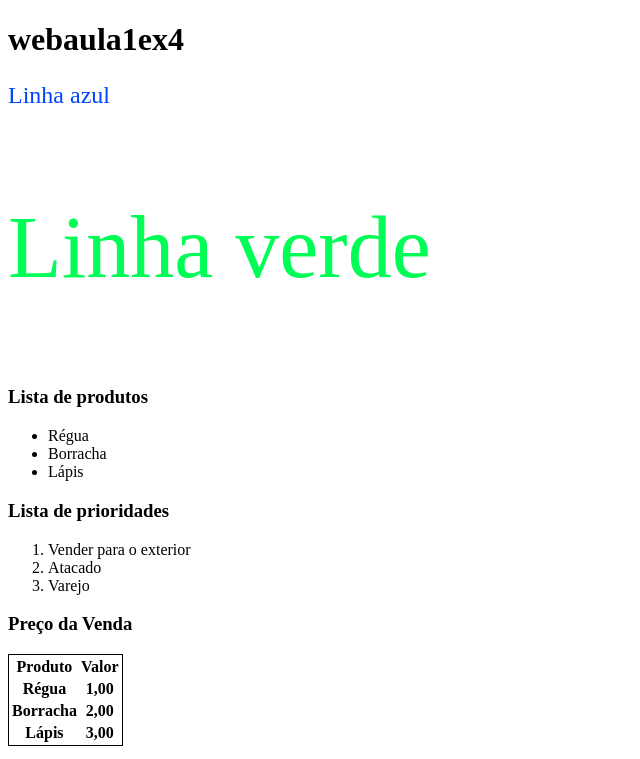
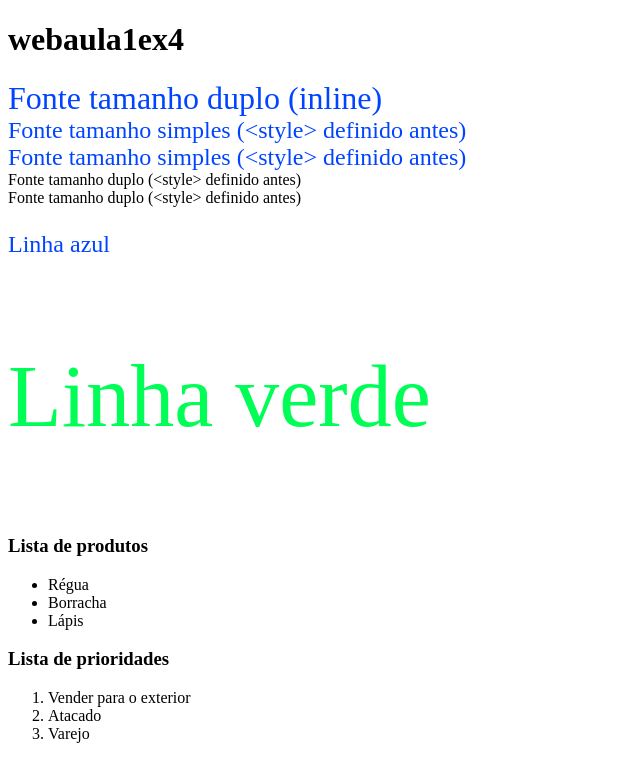
Before and after one commit to simplecloudservlet/webaula1ex4, a plain HTML site: page index.html in a window 1280 px wide. Shown: the top 759 px of the page, without its empty margins (0-640 px from the left). Drawn offline with Linux system fonts and the light colour scheme.

Commit message:
Minor changes

```diff
--- a/index.html
+++ b/index.html
@@ -1,27 +1,58 @@
+<!-- TODO1: Crie uma nova divisao e mostre o texto em amarelo-->
+<!-- TODO2: Modifique a fonte de uma divisao <div> para 3em (CSS Units: https://www.w3schools.com/cssref/css_units.php)-->
+<!-- TODO3: Modifique a borda da tabela para 2px -->
+
 <!DOCTYPE html>
 <html lang="bzs">
+
 <head>
-<meta charset="UTF-8">
-<title>Comércio Eletrônico</title>
+	<meta charset="UTF-8">
+	<title>Comércio Eletrônico</title>
 	<style>
+		/*# indica um item de formatacao especifico*/
 		#azul {
 			color: #0044ff;
 			font-size: 1.5em;
 		}
+
 		#verde {
 			color: #00fe57;
 			font-size: 5.5em;
 		}
+
 		#tabela {
 			border: 1px solid black;
 		}
 	</style>
 </head>
+
 <body>
 
 	<h1>webaula1ex4</h1>
 
-	<!-- Divisao de paragrafos: permite formatacao especifica do trecho -->
+	<!-- Divisao de paragrafos: permite formatacao especifica do trecho (inline) -->
+	<!-- Primeira prioridade: definicao do style inline-->
+	<div style="font-size: 2em; color: #0044ff;">
+		Fonte tamanho duplo (inline)
+	</div>
+
+	<!-- Segunda prioridade: o atributo 'id' eh usado para obter a formatacao especifica-->
+	<div id="azul">
+		Fonte tamanho simples (&lt;style&gt; definido antes)
+	</div>
+
+	<div id="azul">
+		Fonte tamanho simples (&lt;style&gt; definido antes)
+	</div>
+
+	<div id="amarelo">
+		Fonte tamanho duplo (&lt;style&gt; definido antes)
+	</div>
+
+	<div id="amarelo">
+		Fonte tamanho duplo (&lt;style&gt; definido antes)
+	</div>
+
 	<!-- No cabecalho, <style> define o estilo do paragrafo-->
 	<p id="azul">Linha azul</p>
 	<p id="verde">Linha verde</p>
@@ -72,4 +103,5 @@
 
 	<a href="pagina2.html">Página 2</a>
 </body>
+
 </html>
```
